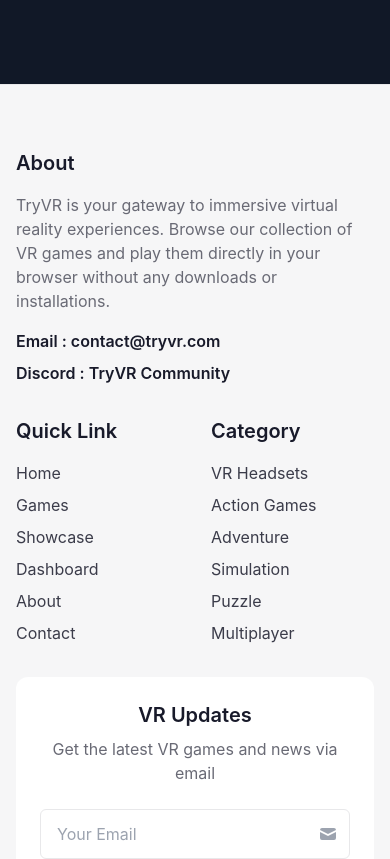
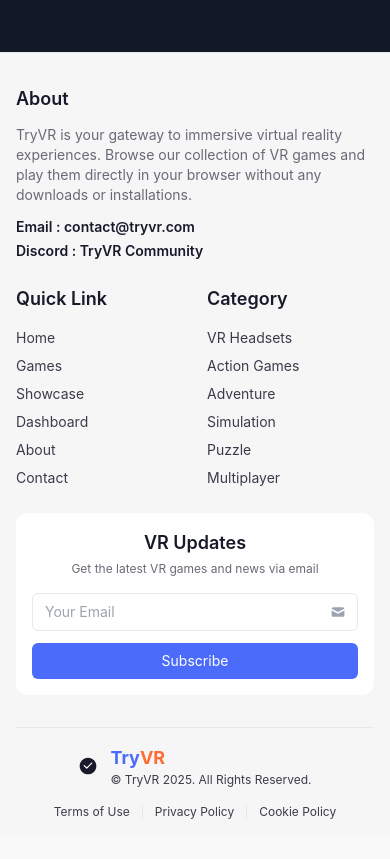
Before and after one commit to ludovys/tryvr, a React (Vite) app: page /game/1 in a window 390 px wide. Shown: the part 800-1659 px from the top of the page. After the commit the page ends 1636 px from the top, so only its background shows below. Built offline with nearby package versions, Linux system fonts and the light colour scheme.

Commit message:
Improve responsive design for 1360x768 resolution

```diff
--- a/src/components/Footer.jsx
+++ b/src/components/Footer.jsx
@@ -38,33 +38,33 @@
   };
 
   return (
-    <footer className={`${isDarkMode ? 'bg-[#141624] border-[#242535]' : 'bg-[#F6F6F7] border-[#E8E8EA]'} border-t pt-16`}>
+    <footer className={`${isDarkMode ? 'bg-[#141624] border-[#242535]' : 'bg-[#F6F6F7] border-[#E8E8EA]'} border-t pt-8 sm:pt-12 md:pt-16`}>
       <div className="container mx-auto px-4">
         {/* Main Footer Content */}
-        <div className="grid grid-cols-1 md:grid-cols-3 gap-8 mb-16">
+        <div className="grid grid-cols-1 md:grid-cols-3 gap-6 md:gap-8 mb-8 md:mb-16">
           {/* About Section */}
-          <div className="space-y-4">
-            <h3 className={`text-xl font-semibold ${isDarkMode ? 'text-white' : 'text-[#181A2A]'} mb-4`}>About</h3>
-            <p className={`${isDarkMode ? 'text-[#97989F]' : 'text-[#696A75]'} text-base`}>
+          <div className="space-y-3 md:space-y-4">
+            <h3 className={`text-lg md:text-xl font-semibold ${isDarkMode ? 'text-white' : 'text-[#181A2A]'} mb-3 md:mb-4`}>About</h3>
+            <p className={`${isDarkMode ? 'text-[#97989F]' : 'text-[#696A75]'} text-sm md:text-base`}>
               TryVR is your gateway to immersive virtual reality experiences. Browse our collection of VR games and play them directly in your browser without any downloads or installations.
             </p>
-            <div className="space-y-2">
-              <p className={`${isDarkMode ? 'text-white' : 'text-[#181A2A]'} font-semibold`}>Email : contact@tryvr.com</p>
-              <p className={`${isDarkMode ? 'text-white' : 'text-[#181A2A]'} font-semibold`}>Discord : TryVR Community</p>
+            <div className="space-y-1 md:space-y-2">
+              <p className={`${isDarkMode ? 'text-white' : 'text-[#181A2A]'} font-semibold text-sm md:text-base`}>Email : contact@tryvr.com</p>
+              <p className={`${isDarkMode ? 'text-white' : 'text-[#181A2A]'} font-semibold text-sm md:text-base`}>Discord : TryVR Community</p>
             </div>
           </div>
 
           {/* Quick Links and Categories */}
-          <div className="grid grid-cols-2 gap-8">
+          <div className="grid grid-cols-2 gap-6 md:gap-8">
             {/* Quick Links */}
             <div>
-              <h3 className={`text-xl font-semibold ${isDarkMode ? 'text-white' : 'text-[#181A2A]'} mb-4`}>Quick Link</h3>
-              <ul className="space-y-2">
+              <h3 className={`text-lg md:text-xl font-semibold ${isDarkMode ? 'text-white' : 'text-[#181A2A]'} mb-3 md:mb-4`}>Quick Link</h3>
+              <ul className="space-y-1 md:space-y-2">
                 {quickLinks.map((link, index) => (
                   <li key={index}>
                     <Link
                       to={link.to}
-                      className={`${isDarkMode ? 'text-[#97989F] hover:text-white' : 'text-[#3B3C4A] hover:text-[#4B6BFB]'} transition-colors`}
+                      className={`${isDarkMode ? 'text-[#97989F] hover:text-white' : 'text-[#3B3C4A] hover:text-[#4B6BFB]'} transition-colors text-sm md:text-base`}
                     >
                       {link.name}
                     </Link>
@@ -75,13 +75,13 @@
 
             {/* Categories */}
             <div>
-              <h3 className={`text-xl font-semibold ${isDarkMode ? 'text-white' : 'text-[#181A2A]'} mb-4`}>Category</h3>
-              <ul className="space-y-2">
+              <h3 className={`text-lg md:text-xl font-semibold ${isDarkMode ? 'text-white' : 'text-[#181A2A]'} mb-3 md:mb-4`}>Category</h3>
+              <ul className="space-y-1 md:space-y-2">
                 {categories.map((category, index) => (
                   <li key={index}>
                     <Link
                       to={category.to}
-                      className={`${isDarkMode ? 'text-[#97989F] hover:text-white' : 'text-[#3B3C4A] hover:text-[#4B6BFB]'} transition-colors`}
+                      className={`${isDarkMode ? 'text-[#97989F] hover:text-white' : 'text-[#3B3C4A] hover:text-[#4B6BFB]'} transition-colors text-sm md:text-base`}
                     >
                       {category.name}
                     </Link>
@@ -92,24 +92,26 @@
           </div>
 
           {/* Newsletter */}
-          <div className={`${isDarkMode ? 'bg-[#242535]' : 'bg-white'} p-6 rounded-xl`}>
-            <div className="text-center mb-6">
-              <h3 className={`text-xl font-semibold ${isDarkMode ? 'text-white' : 'text-[#181A2A]'} mb-2`}>VR Updates</h3>
-              <p className={`${isDarkMode ? 'text-[#97989F]' : 'text-[#696A75]'}`}>Get the latest VR games and news via email</p>
+          <div className={`${isDarkMode ? 'bg-[#242535]' : 'bg-white'} p-4 md:p-6 rounded-xl`}>
+            <div className="text-center mb-4 md:mb-6">
+              <h3 className={`text-lg md:text-xl font-semibold ${isDarkMode ? 'text-white' : 'text-[#181A2A]'} mb-1 md:mb-2`}>VR Updates</h3>
+              <p className={`${isDarkMode ? 'text-[#97989F]' : 'text-[#696A75]'} text-xs md:text-sm`}>
+                Get the latest VR games and news via email
+              </p>
             </div>
 
-            <form onSubmit={handleSubscribe} className="space-y-4">
+            <form onSubmit={handleSubscribe} className="space-y-3 md:space-y-4">
               <div className="relative">
                 <input
                   type="email"
                   value={email}
                   onChange={(e) => setEmail(e.target.value)}
                   placeholder="Your Email"
-                  className={`w-full py-3 px-4 ${isDarkMode ? 'bg-[#242535] text-white border-[#3B3C4A]' : 'bg-white text-[#3B3C4A] border-[#E8E8EA]'} border rounded-md focus:outline-none focus:ring-2 focus:ring-[#4B6BFB]`}
+                  className={`w-full py-2 md:py-3 px-3 md:px-4 text-sm ${isDarkMode ? 'bg-[#242535] text-white border-[#3B3C4A]' : 'bg-white text-[#3B3C4A] border-[#E8E8EA]'} border rounded-md focus:outline-none focus:ring-2 focus:ring-[#4B6BFB]`}
                   required
                 />
                 <span className="absolute right-3 top-1/2 transform -translate-y-1/2 text-gray-400">
-                  <svg xmlns="http://www.w3.org/2000/svg" className="h-5 w-5" viewBox="0 0 20 20" fill="currentColor">
+                  <svg xmlns="http://www.w3.org/2000/svg" className="h-4 w-4 md:h-5 md:w-5" viewBox="0 0 20 20" fill="currentColor">
                     <path d="M2.003 5.884L10 9.882l7.997-3.998A2 2 0 0016 4H4a2 2 0 00-1.997 1.884z" />
                     <path d="M18 8.118l-8 4-8-4V14a2 2 0 002 2h12a2 2 0 002-2V8.118z" />
                   </svg>
@@ -118,7 +120,7 @@
 
               <button
                 type="submit"
-                className="w-full bg-[#4B6BFB] text-white py-3 px-4 rounded-md hover:bg-[#3b5bdb] transition-colors"
+                className="w-full bg-[#4B6BFB] text-white py-2 md:py-3 px-4 text-sm rounded-md hover:bg-[#3b5bdb] transition-colors"
               >
                 Subscribe
               </button>
@@ -127,34 +129,34 @@
         </div>
 
         {/* Footer Bottom */}
-        <div className={`py-8 border-t ${isDarkMode ? 'border-[#242535]' : 'border-[#E8E8EA]'} flex flex-col md:flex-row justify-between items-center`}>
+        <div className={`py-4 md:py-8 border-t ${isDarkMode ? 'border-[#242535]' : 'border-[#E8E8EA]'} flex flex-col md:flex-row justify-between items-center`}>
           <div className="flex items-center mb-4 md:mb-0">
             <div className="mr-3">
-              <svg width="24" height="24" viewBox="0 0 24 24" fill="none" xmlns="http://www.w3.org/2000/svg">
+              <svg width="20" height="20" viewBox="0 0 24 24" fill="none" xmlns="http://www.w3.org/2000/svg">
                 <path d="M12 22C17.5228 22 22 17.5228 22 12C22 6.47715 17.5228 2 12 2C6.47715 2 2 6.47715 2 12C2 17.5228 6.47715 22 12 22Z" fill={isDarkMode ? "#141624" : "#181A2A"} />
                 <path d="M7.5 11.5L10.5 14.5L16.5 8.5" stroke="white" strokeWidth="1.5" strokeLinecap="round" strokeLinejoin="round" />
               </svg>
             </div>
             <div>
-              <div className={`font-bold text-xl ${isDarkMode ? 'text-white' : 'text-[#181A2A]'}`}>
+              <div className={`font-bold text-lg md:text-xl`}>
                 <span className="text-[#4B6BFB]">Try</span><span className="text-[#FF6B35]">VR</span>
               </div>
-              <p className={`text-sm ${isDarkMode ? 'text-[#97989F]' : 'text-[#3B3C4A]'}`}>
+              <p className={`text-xs md:text-sm ${isDarkMode ? 'text-[#97989F]' : 'text-[#3B3C4A]'}`}>
                 © TryVR {currentYear}. All Rights Reserved.
               </p>
             </div>
           </div>
 
-          <div className="flex items-center space-x-4">
-            <Link to="/terms" className={`text-sm ${isDarkMode ? 'text-[#97989F]' : 'text-[#3B3C4A]'} hover:text-[#4B6BFB]`}>
+          <div className="flex items-center space-x-3 md:space-x-4 text-xs md:text-sm">
+            <Link to="/terms" className={`${isDarkMode ? 'text-[#97989F]' : 'text-[#3B3C4A]'} hover:text-[#4B6BFB]`}>
               Terms of Use
             </Link>
-            <span className={`h-4 w-px ${isDarkMode ? 'bg-[#242535]' : 'bg-[#E8E8EA]'}`}></span>
-            <Link to="/privacy" className={`text-sm ${isDarkMode ? 'text-[#97989F]' : 'text-[#3B3C4A]'} hover:text-[#4B6BFB]`}>
+            <span className={`h-3 md:h-4 w-px ${isDarkMode ? 'bg-[#242535]' : 'bg-[#E8E8EA]'}`}></span>
+            <Link to="/privacy" className={`${isDarkMode ? 'text-[#97989F]' : 'text-[#3B3C4A]'} hover:text-[#4B6BFB]`}>
               Privacy Policy
             </Link>
-            <span className={`h-4 w-px ${isDarkMode ? 'bg-[#242535]' : 'bg-[#E8E8EA]'}`}></span>
-            <Link to="/cookies" className={`text-sm ${isDarkMode ? 'text-[#97989F]' : 'text-[#3B3C4A]'} hover:text-[#4B6BFB]`}>
+            <span className={`h-3 md:h-4 w-px ${isDarkMode ? 'bg-[#242535]' : 'bg-[#E8E8EA]'}`}></span>
+            <Link to="/cookies" className={`${isDarkMode ? 'text-[#97989F]' : 'text-[#3B3C4A]'} hover:text-[#4B6BFB]`}>
               Cookie Policy
             </Link>
           </div>
--- a/src/components/Header.jsx
+++ b/src/components/Header.jsx
@@ -34,7 +34,7 @@
           ? 'bg-white/95 backdrop-blur-md shadow-lg'
           : 'bg-white'
     }`}>
-      <div className="container mx-auto px-4 py-8">
+      <div className="container mx-auto px-4 py-4 sm:py-6 md:py-8">
         {/* Main Navigation Bar */}
         <div className="flex items-center justify-between">
           {/* Left section: Logo */}
--- a/src/index.css
+++ b/src/index.css
@@ -140,6 +140,20 @@
   }
 }
 
+@media (min-width: 768px) {
+  .games-grid {
+    grid-template-columns: repeat(2, 1fr);
+    gap: 16px;
+  }
+}
+
+@media (min-width: 900px) and (max-width: 1023px) {
+  .games-grid {
+    grid-template-columns: repeat(3, 1fr);
+    gap: 14px;
+  }
+}
+
 @media (min-width: 1024px) {
   .games-grid {
     grid-template-columns: repeat(3, 1fr);
@@ -155,12 +169,18 @@
 .game-card {
   background-color: var(--theme-card-bg, white);
   overflow: hidden;
-  border-radius: 40px;
+  border-radius: 24px;
   transition: transform 0.2s, box-shadow 0.2s;
   height: 100%;
   display: flex;
   flex-direction: column;
   box-shadow: 0 4px 8px rgba(0, 0, 0, 0.1);
+}
+
+@media (min-width: 1024px) {
+  .game-card {
+    border-radius: 40px;
+  }
 }
 
 .game-card:hover {
@@ -174,7 +194,13 @@
   padding-bottom: 100%; /* 1:1 Aspect Ratio */
   position: relative;
   overflow: hidden;
+  border-radius: 24px 24px 0 0;
+}
+
+@media (min-width: 1024px) {
+  .game-card-image-container {
     border-radius: 40px 40px 0 0;
+  }
 }
 
 .game-card-image {
@@ -183,7 +209,13 @@
   padding-bottom: 100%; /* 1:1 Aspect Ratio */
   position: relative;
   overflow: hidden;
+  border-radius: 24px 24px 0 0;
+}
+
+@media (min-width: 1024px) {
+  .game-card-image {
     border-radius: 40px 40px 0 0;
+  }
 }
 
 .game-card-image img {
@@ -196,50 +228,110 @@
 }
 
 .game-card-content {
-  padding: 24px;
+  padding: 16px;
   flex-grow: 1;
   display: flex;
   flex-direction: column;
   background-color: var(--theme-card-bg, white);
+  border-radius: 0 0 24px 24px;
+}
+
+@media (min-width: 768px) {
+  .game-card-content {
+    padding: 20px;
+  }
+}
+
+@media (min-width: 1024px) {
+  .game-card-content {
+    padding: 24px;
     border-radius: 0 0 40px 40px;
+  }
 }
 
 .game-card-title {
+  font-size: 0.9rem;
+  font-weight: 600;
+  margin-bottom: 0.5rem;
+  line-height: 1.2;
+}
+
+@media (min-width: 768px) {
+  .game-card-title {
+    font-size: 1rem;
+    margin-bottom: 0.75rem;
+  }
+}
+
+@media (min-width: 1024px) {
+  .game-card-title {
     font-size: 1.125rem;
-  font-weight: 600;
-  margin-bottom: 0.75rem;
-  line-height: 1.2;
+  }
 }
 
 .game-card-meta {
   display: flex;
   justify-content: space-between;
   align-items: center;
+  margin-bottom: 0.5rem;
+}
+
+@media (min-width: 768px) {
+  .game-card-meta {
     margin-bottom: 0.75rem;
+  }
 }
 
 .star-rating {
   display: flex;
   align-items: center;
+  font-size: 0.75rem;
+  color: #FFB800;
+}
+
+@media (min-width: 768px) {
+  .star-rating {
     font-size: 0.875rem;
-  color: #FFB800;
+  }
 }
 
 .game-card-category {
   display: inline-block;
   background-color: var(--theme-bg-tertiary, #f3f4f6);
   color: var(--theme-text-tertiary, #6b7280);
+  padding: 0.25rem 0.5rem;
+  border-radius: 0.375rem;
+  font-size: 0.7rem;
+  margin-bottom: 0.5rem;
+}
+
+@media (min-width: 768px) {
+  .game-card-category {
     padding: 0.375rem 0.75rem;
-  border-radius: 0.5rem;
     font-size: 0.75rem;
     margin-bottom: 0.75rem;
   }
+}
 
 .game-card-description {
+  font-size: 0.75rem;
+  color: var(--theme-text-secondary, #6b7280);
+  margin-bottom: 0.75rem;
+  flex-grow: 1;
+}
+
+@media (min-width: 768px) {
+  .game-card-description {
+    font-size: 0.8rem;
+    margin-bottom: 1rem;
+  }
+}
+
+@media (min-width: 1024px) {
+  .game-card-description {
     font-size: 0.875rem;
-  color: var(--theme-text-secondary, #6b7280);
     margin-bottom: 1.25rem;
-  flex-grow: 1;
+  }
 }
 
 .btn-play-now {
@@ -556,8 +648,15 @@
   overflow-x: auto;
   scrollbar-width: none; /* For Firefox */
   -ms-overflow-style: none; /* For Internet Explorer and Edge */
+  padding: 0.25rem 0;
+  gap: 0.5rem;
+}
+
+@media (min-width: 768px) {
+  .category-nav {
     padding: 0.5rem 0;
     gap: 0.75rem;
+  }
 }
 
 .category-nav::-webkit-scrollbar {
@@ -568,10 +667,7 @@
   display: flex;
   align-items: center;
   flex-shrink: 0;
-  padding: 0.5rem 1rem;
   border-radius: 9999px;
-  font-size: 0.875rem;
-  font-weight: 500;
   cursor: pointer;
   transition: all 0.2s;
   white-space: nowrap;
--- a/src/pages/Home.jsx
+++ b/src/pages/Home.jsx
@@ -157,8 +157,8 @@
       <main className={`flex-grow container mx-auto px-4 py-8`}>
         <section className="mb-12">
           {/* Page heading */}
-          <div className="mb-8">
-            <h1 className={`text-3xl font-bold ${isDarkMode ? 'text-white' : 'text-gray-900'}`}>
+          <div className="mb-4 sm:mb-6 md:mb-8">
+            <h1 className={`text-2xl sm:text-3xl font-bold ${isDarkMode ? 'text-white' : 'text-gray-900'}`}>
               Welcome to TryVR
             </h1>
             <p className={`mt-2 ${isDarkMode ? 'text-gray-400' : 'text-gray-600'}`}>
@@ -167,7 +167,7 @@
           </div>
 
           {/* Search and filters */}
-          <div className="flex flex-col md:flex-row gap-4 mb-8">
+          <div className="flex flex-col sm:flex-row gap-3 mb-6">
             {/* Search form */}
             <form onSubmit={handleSearch} className="flex-grow">
               <div className={`relative rounded-full overflow-hidden ${isDarkMode ? 'bg-[var(--theme-input-bg)]' : 'bg-white'}`}>
@@ -175,7 +175,7 @@
                   type="search"
                   name="search"
                   placeholder="Search games..."
-                  className={`w-full py-3 pl-5 pr-12 outline-none ${isDarkMode ? 'bg-[var(--theme-input-bg)] text-white' : 'bg-white text-gray-900'}`}
+                  className={`w-full py-2 sm:py-3 pl-4 sm:pl-5 pr-10 sm:pr-12 outline-none text-sm sm:text-base ${isDarkMode ? 'bg-[var(--theme-input-bg)] text-white' : 'bg-white text-gray-900'}`}
                   defaultValue={filters.searchTerm}
                 />
                 <button
@@ -188,12 +188,12 @@
             </form>
 
             {/* Category filters */}
-            <div className="category-nav flex items-center space-x-2 pb-2 overflow-x-auto">
+            <div className="category-nav flex items-center space-x-2 pb-1 overflow-x-auto">
               {['all', 'action', 'adventure', 'puzzle', 'racing', 'sports', 'simulation'].map(category => (
                 <button
                   key={category}
                   onClick={() => handleCategoryChange(category)}
-                  className={`category-nav-item ${activeCategory === category ? 'active' : ''}`}
+                  className={`category-nav-item text-xs sm:text-sm py-1 sm:py-2 px-2 sm:px-3 whitespace-nowrap ${activeCategory === category ? 'active' : ''}`}
                 >
                   {category === 'all' ? 'All Games' : category.charAt(0).toUpperCase() + category.slice(1)}
                 </button>
```
Also changed, not shown: 1 other file (tests, documents, lock files or other folders). Lines whose indentation alone changed are shown as unchanged.
